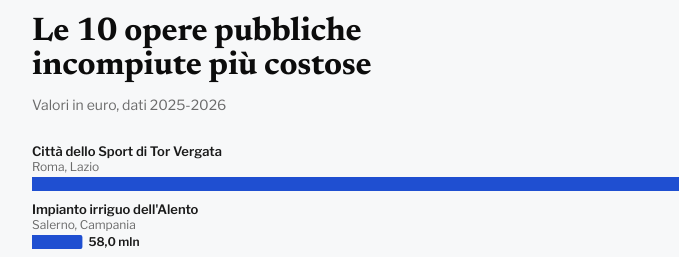
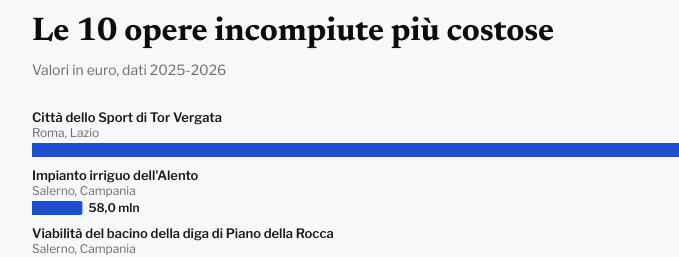
Before and after one commit to CosimoFire/opere-incompiute, a plain HTML site: page top10-importo/index.html in a window 1280 px wide. Shown: the top 257 px of the page, 244-923 px from the left. Drawn offline with nearby package versions, Linux system fonts and the light colour scheme.

Commit message:
Titolo del grafico a barre su una riga: "Le 10 opere incompiute più costose"
Co-Authored-By: Claude Opus 5.5 <noreply@anthropic.com>

```diff
--- a/top10-importo/index.html
+++ b/top10-importo/index.html
@@ -3,7 +3,7 @@
 <head>
 <meta charset="utf-8">
 <meta name="viewport" content="width=device-width, initial-scale=1">
-<title>Le 10 opere pubbliche incompiute più costose – Radar QN</title>
+<title>Le 10 opere incompiute più costose – Radar QN</title>
 <link rel="preconnect" href="https://fonts.googleapis.com">
 <link rel="preconnect" href="https://fonts.gstatic.com" crossorigin>
 <link rel="stylesheet" href="https://fonts.googleapis.com/css2?family=Libre+Franklin:wght@400;500;600;700&family=Newsreader:opsz,wght@6..72,400;6..72,700&display=swap">
@@ -18,7 +18,7 @@
 <body>
 <main class="radar">
   <header>
-    <h1 class="r-title" id="title">Le 10 opere pubbliche incompiute più costose</h1>
+    <h1 class="r-title" id="title">Le 10 opere incompiute più costose</h1>
     <p class="r-sub">Valori in euro, dati 2025-2026</p>
   </header>
 
```
Also changed, not shown: index.html (+1 -1 lines), 1 other file.
